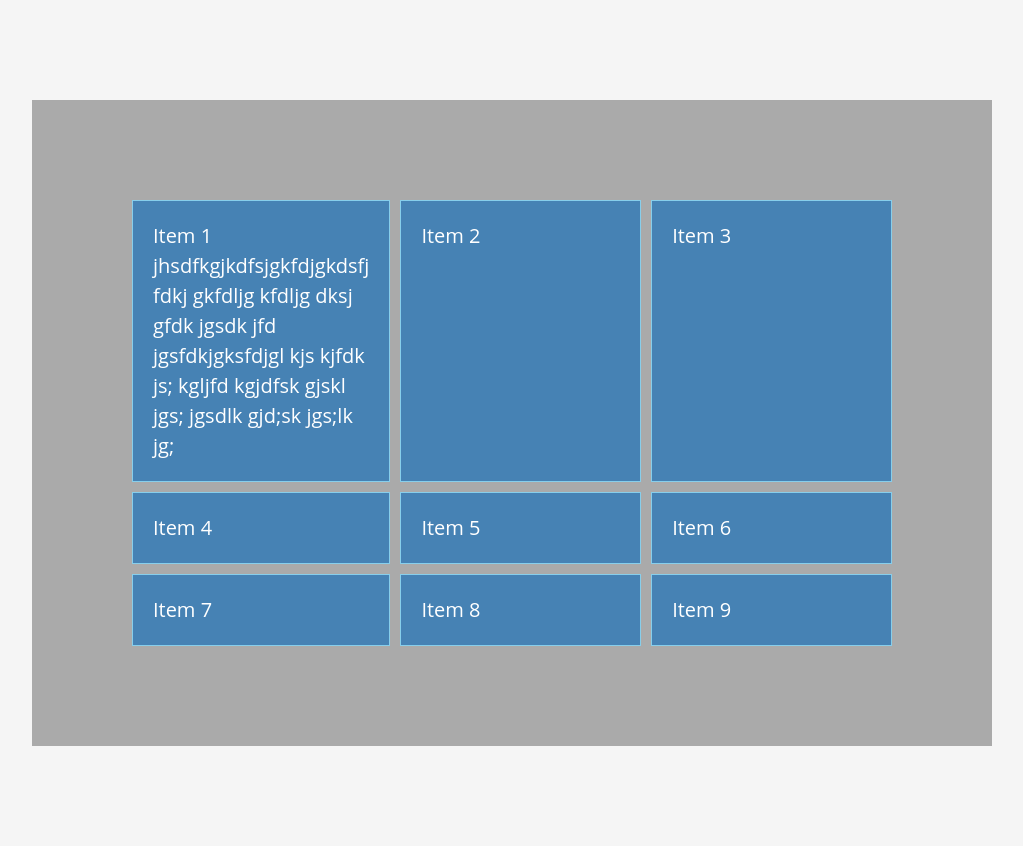
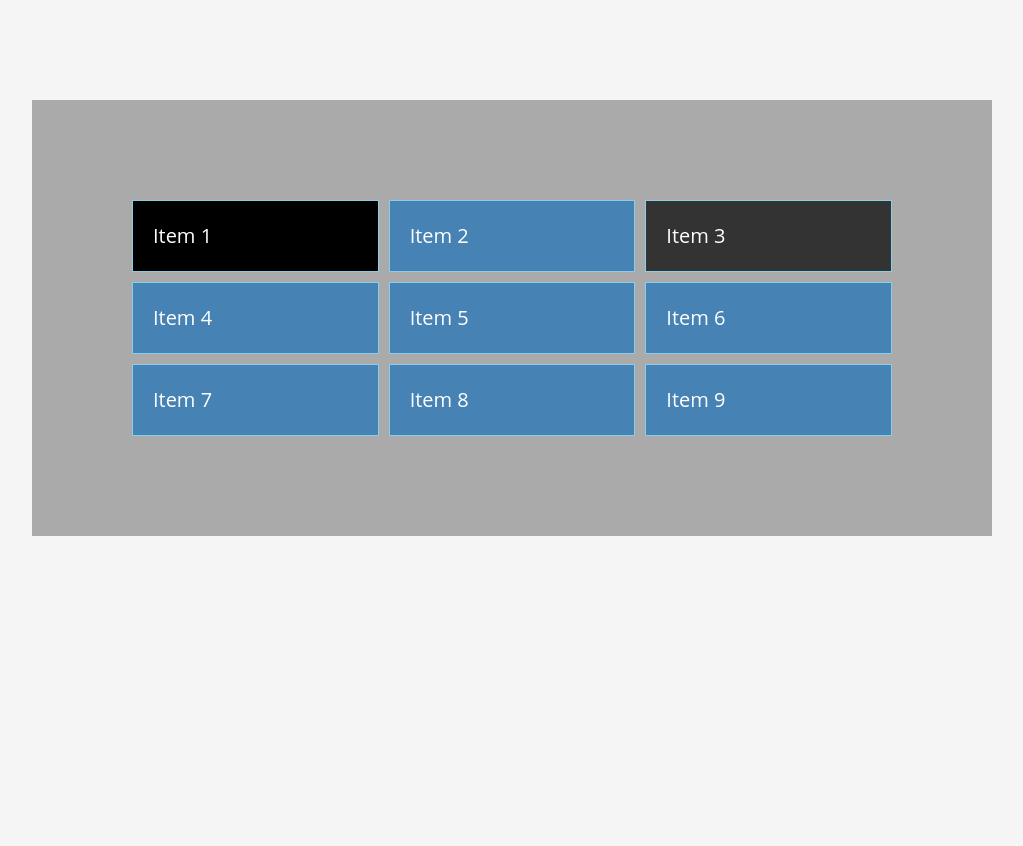
Before and after one commit to GeorgeKovshov/Website-php-html-css, a PHP site: page /grid.html in a window 1280 px wide. Shown: the whole page, without its empty margins (128-1151 px from the left). After the commit the page ends 536 px from the top, so only its background shows below. Run offline with PHP 8.4, Linux system fonts and the light colour scheme.

Commit message:
continuing to experiment with css

```diff
--- a/grid.css
+++ b/grid.css
@@ -20,17 +20,31 @@ body {
 	max-width: 960px;
 	margin: 100px auto;
 	padding: 100px;
+
 	#display: flex;
+	display: grid;
 
-	display: grid;
 	/*grid-template-columns: 30% 40% 30%; #you can use percentage to define columns;*/
 	/*grid-template-columns: 1fr 2fr;  #fr is a fraction - its relative, so here second column is like two firsts.*/
-	grid-template-columns: repeat(3, 1fr);
+	/*grid-template-columns: repeat(3, 1fr);*/
+	grid-template-columns: repeat(auto-fill, minmax(200px, 1fr)); /* this makes the items wrap when they get smaller than 200 pixels */
 	/*column-gap: 10px;
 	row-gap: 10px;*/
 	gap: 10px; /*#combines previous two */
 
 	/*grid-auto-rows: minmax(100px, auto);*/
+	/*grid-template-rows: repeat(3, 1fr); #the size of each row is determined based on which row has most content*/
+
+	/* align-items aligns items vertically */
+	/*align-items: stretch; streches rows and columns to fit everything */
+	/*align-items: start; each div only wraps around content, not stretching anything */
+	/*align-items: center; not stretched, but positioned right in center of the stretched other item */
+	/*align-items: end; not stretched, but aligned at the bottom */
+
+	/* grid-template-columns: repeat(3, 100px); to see what justify-content does */
+
+	/*justify-content: space-around;  it aligns items horizontally. You can use: start, center, end, space-around (evenly spread columns without stretching)   */
+
 
 }
 .item {
@@ -40,3 +54,40 @@ body {
 	padding: 20px;
 	border: skyblue 1px solid;
 }
+
+
+/* @media here does this: when the browser window gets resized to 500 pixels, it changes the container properties to the grid-template-columns: 1fr; */
+/*
+@media(max-width: 500px){
+	.container {
+		grid-template-columns: 1fr;
+
+	}
+}*/
+
+/*
+.item:nth-of-type(2) { allows to pseudo-select a particular item from the container
+	height: 100px;
+	width: 100px;
+
+	align-self: end;  you can align individual objects like this
+	justify-self: center;
+
+}*/
+
+.item:nth-of-type(1) {
+	background: #000;
+	/*grid-column-start: 1;
+	grid-column-end: 3; defines how much a given item spans in the grid*/
+	/*grid-column: 1 /3;  the same as the previous two lines, but condenced into one */
+	 /*grid-column: 1 / span 2;  another way of writing the same thing */
+}
+
+.item:nth-of-type(3) {
+	background: #333;
+	/*grid-row-start: 1;
+	grid-row-end: 3; defines how much a given item spans in the grid*/
+	/*grid-row: 2 /4;  the same as the previous two lines, but condenced into one */
+	/* grid-row: 1 / span 2;  another way of writing the same thing*/
+
+}
--- a/grid.html
+++ b/grid.html
@@ -11,7 +11,7 @@
 <body>
 	<div class="container">
 		<div class="item">Item 1
-				jhsdfkgjkdfsjgkfdjgkdsfj fdkj gkfdljg kfdljg dksj gfdk jgsdk jfd jgsfdkjgksfdjgl kjs kjfdk js; kgljfd kgjdfsk gjskl jgs; jgsdlk gjd;sk jgs;lk jg;
+				<!--jhsdfkgjkdfsjgkfdjgkdsfj fdkj gkfdljg kfdljg dksj gfdk jgsdk jfd jgsfdkjgksfdjgl kjs kjfdk js; kgljfd kgjdfsk gjskl jgs; jgsdlk gjd;sk jgs;lk jg; -->
 		</div>
 		<div class="item">Item 2</div>
 		<div class="item">Item 3</div>
```
